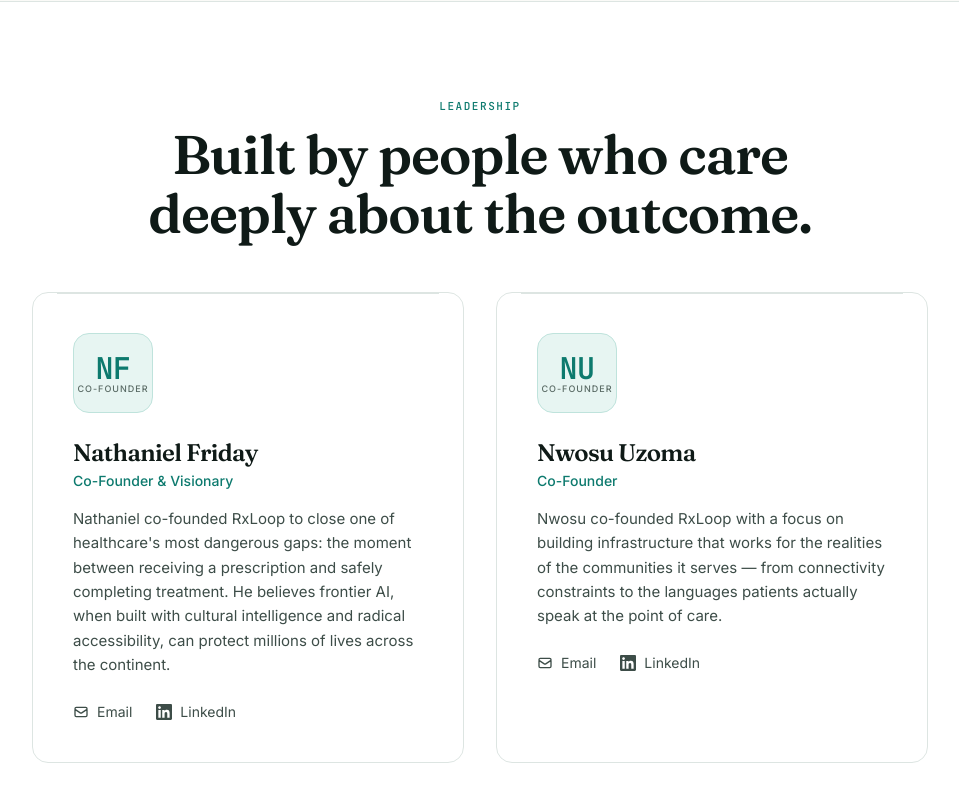
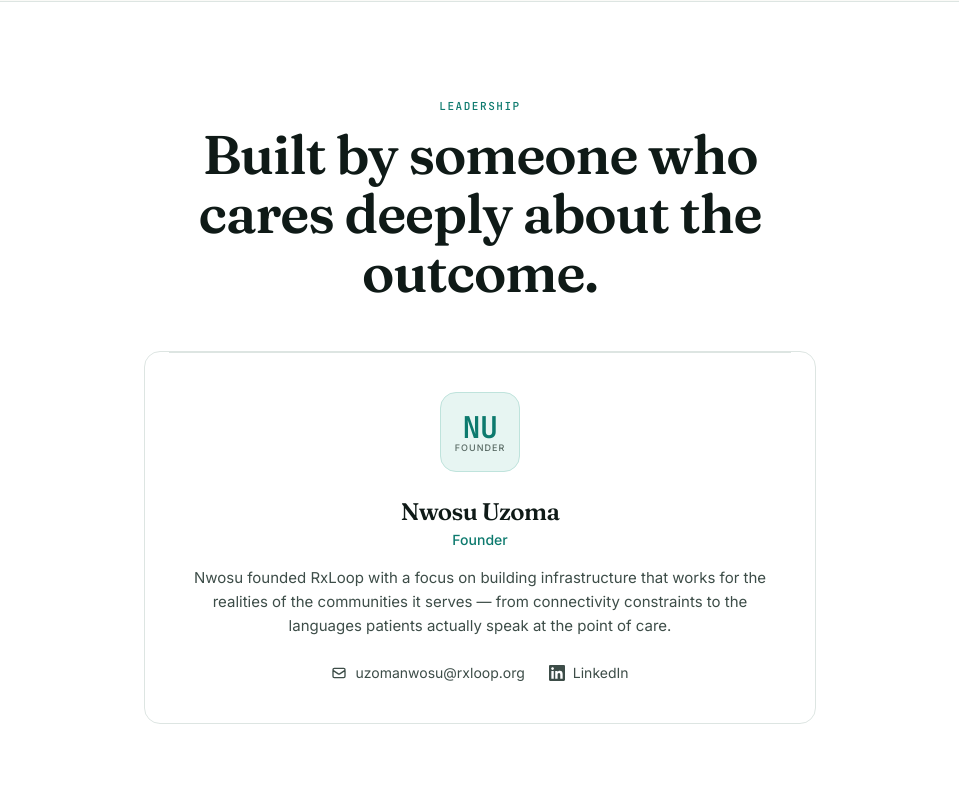
Before and after one commit to v2bobby/rxa-web, a plain HTML site: page index.html in a window 1280 px wide. Shown: the part 6980-7780 px from the top of the page, without its empty margins (160-1119 px from the left). Drawn offline with nearby package versions, Linux system fonts and the light colour scheme.

Commit message:
feat : update web

```diff
--- a/index.html
+++ b/index.html
@@ -27,10 +27,7 @@
     "url": "https://rxloop.org",
     "description": "AI-powered pharmaceutical middleware platform delivering medication verification, multilingual guidance, and adherence support across Sub-Saharan Africa.",
     "foundingDate": "2026",
-    "founder": [
-      { "@type": "Person", "name": "Nathaniel Friday" },
-      { "@type": "Person", "name": "Nwosu Uzoma" }
-    ],
+    "founder": { "@type": "Person", "name": "Nwosu Uzoma" },
     "areaServed": "Sub-Saharan Africa"
   }
   </script>
@@ -126,6 +123,7 @@
       <div class="grid lg:grid-cols-12 gap-x-8 items-center">
 
         <div class="lg:col-span-7">
+
           <h1
             class="font-display text-[2.85rem] md:text-[4rem] lg:text-[4.5rem] leading-[1.02] font-semibold tracking-tight mb-7 text-[#F8FAFC]">
             Medication safety<br>infrastructure for a<br><span class="text-[#5EEAD4]">$65B market.</span>
@@ -513,7 +511,8 @@
         <h3 class="font-display text-2xl font-semibold mb-3">Pharmacies, NGOs &amp; Health Systems</h3>
         <p class="text-[#3D4D48] text-[15px] mb-6">Subscribe to adherence dashboards, license aggregate
           population-health data, or integrate RxLoop's verification layer into your existing distribution network.</p>
-        <a href="mailto:" class="inline-flex items-center text-sm font-semibold text-[#0D7A6E] hover:underline">
+        <a href="mailto:uzomanwosu@rxloop.org"
+          class="inline-flex items-center text-sm font-semibold text-[#0D7A6E] hover:underline">
           Discuss a partnership
           <svg xmlns="http://www.w3.org/2000/svg" class="w-4 h-4 ml-1.5" fill="none" viewBox="0 0 24 24"
             stroke="currentColor" stroke-width="2.5">
@@ -605,82 +604,45 @@
     </div>
   </section>
 
-  <!-- ==================== FOUNDERS ==================== -->
+  <!-- ==================== FOUNDER ==================== -->
   <section class="bg-white border-y border-[#DDE5E2] py-20 md:py-24">
     <div class="max-w-5xl mx-auto px-6">
       <div class="section-header mb-12">
         <div class="eyebrow mb-3">Leadership</div>
-        <h2 class="section-title">Built by people who care deeply about the outcome.</h2>
+        <h2 class="section-title">Built by someone who cares deeply about the outcome.</h2>
       </div>
 
-      <div class="grid md:grid-cols-2 gap-8 max-w-4xl mx-auto">
+      <div class="max-w-2xl mx-auto">
 
-        <!-- Co-Founder: Nathaniel Friday -->
-        <div class="specimen rounded-2xl p-8 md:p-10">
-          <div class="w-20 h-20 rounded-2xl bg-[#E7F5F2] flex items-center justify-center border border-[#BFE3DC] mb-6">
+        <!-- Founder: Nwosu Uzoma -->
+        <div class="specimen rounded-2xl p-8 md:p-10 text-center">
+          <div
+            class="w-20 h-20 mx-auto rounded-2xl bg-[#E7F5F2] flex items-center justify-center border border-[#BFE3DC] mb-6">
             <div class="text-center">
-              <div class="readout text-3xl font-semibold text-[#0D7A6E]">NF</div>
-              <div class="text-[9px] text-[#5A6B65] -mt-1 font-medium tracking-[1px]">CO-FOUNDER</div>
+              <div class="readout text-3xl font-semibold text-[#0D7A6E]">NU</div>
+              <div class="text-[9px] text-[#5A6B65] -mt-1 font-medium tracking-[1px]">FOUNDER</div>
             </div>
           </div>
 
-          <h3 class="font-display text-2xl font-semibold tracking-tight">Nathaniel Friday</h3>
-          <p class="text-[#0D7A6E] text-sm font-medium mt-0.5">Co-Founder &amp; Visionary</p>
+          <h3 class="font-display text-2xl font-semibold tracking-tight">Nwosu Uzoma</h3>
+          <p class="text-[#0D7A6E] text-sm font-medium mt-0.5">Founder</p>
 
           <p class="text-[#3D4D48] mt-4 text-[15px] leading-relaxed">
-            Nathaniel co-founded RxLoop to close one of healthcare's most dangerous gaps: the moment between receiving a
-            prescription and safely completing treatment. He believes frontier AI, when built with cultural intelligence
-            and radical accessibility, can protect millions of lives across the continent.
+            Nwosu founded RxLoop with a focus on building infrastructure that works for the realities of the communities
+            it serves — from connectivity constraints to the languages patients actually speak at the point of care.
           </p>
 
-          <div class="mt-6 flex flex-wrap gap-x-6 gap-y-3 text-sm">
-            <a href="mailto:" class="flex items-center gap-x-2 text-[#3D4D48] hover:text-[#0D7A6E] transition-colors">
+          <div class="mt-6 flex flex-wrap justify-center gap-x-6 gap-y-3 text-sm">
+            <a href="mailto:uzomanwosu@rxloop.org"
+              class="flex items-center gap-x-2 text-[#3D4D48] hover:text-[#0D7A6E] transition-colors">
               <svg xmlns="http://www.w3.org/2000/svg" class="w-4 h-4" fill="none" viewBox="0 0 24 24"
                 stroke="currentColor">
                 <path stroke-linecap="round" stroke-linejoin="round" stroke-width="2"
                   d="M3 8l7.89 5.26a2.009 2.009 0 002.22 0L21 8M5 19h14a2 2 0 002-2V7a2 2 0 00-2-2H5a2 2 0 00-2 2v10a2 2 0 002 2z" />
               </svg>
-              <span>Email</span>
+              <span>uzomanwosu@rxloop.org</span>
             </a>
-            <a href="#" target="_blank"
-              class="flex items-center gap-x-2 text-[#3D4D48] hover:text-[#0D7A6E] transition-colors">
-              <svg xmlns="http://www.w3.org/2000/svg" class="w-4 h-4" fill="currentColor" viewBox="0 0 24 24">
-                <path
-                  d="M20.447 20.452h-3.554v-5.569c0-1.328-.027-3.037-1.852-3.037-1.853 0-2.136 1.445-2.136 2.939v5.667H9.351V9h3.414v1.561h.046c.477-.9 1.637-1.85 3.37-1.85 3.601 0 4.267 2.37 4.267 5.455v6.286zM5.337 7.433c-1.144 0-2.063-.926-2.063-2.064 0-1.14.92-2.064 2.063-2.064 1.14 0 2.064.925 2.064 2.064 0 1.139-.925 2.064-2.064 2.064zm1.782 13.019H3.555V9h3.564v11.452zM22.225 0H1.771C.792 0 0 .774 0 1.729v20.542C0 23.227.792 24 1.771 24h20.451C23.2 24 24 23.227 24 22.271V1.729C24 .774 23.2 0 22.222 0h.003z" />
-              </svg>
-              <span>LinkedIn</span>
-            </a>
-          </div>
-        </div>
-
-        <!-- Co-Founder: Nwosu Uzoma -->
-        <div class="specimen rounded-2xl p-8 md:p-10">
-          <div class="w-20 h-20 rounded-2xl bg-[#E7F5F2] flex items-center justify-center border border-[#BFE3DC] mb-6">
-            <div class="text-center">
-              <div class="readout text-3xl font-semibold text-[#0D7A6E]">NU</div>
-              <div class="text-[9px] text-[#5A6B65] -mt-1 font-medium tracking-[1px]">CO-FOUNDER</div>
-            </div>
-          </div>
-
-          <h3 class="font-display text-2xl font-semibold tracking-tight">Nwosu Uzoma</h3>
-          <p class="text-[#0D7A6E] text-sm font-medium mt-0.5">Co-Founder</p>
-
-          <p class="text-[#3D4D48] mt-4 text-[15px] leading-relaxed">
-            Nwosu co-founded RxLoop with a focus on building infrastructure that works for the realities of the
-            communities it serves — from connectivity constraints to the languages patients actually speak at the point
-            of care.
-          </p>
-
-          <div class="mt-6 flex flex-wrap gap-x-6 gap-y-3 text-sm">
-            <a href="mailto:" class="flex items-center gap-x-2 text-[#3D4D48] hover:text-[#0D7A6E] transition-colors">
-              <svg xmlns="http://www.w3.org/2000/svg" class="w-4 h-4" fill="none" viewBox="0 0 24 24"
-                stroke="currentColor">
-                <path stroke-linecap="round" stroke-linejoin="round" stroke-width="2"
-                  d="M3 8l7.89 5.26a2.009 2.009 0 002.22 0L21 8M5 19h14a2 2 0 002-2V7a2 2 0 00-2-2H5a2 2 0 00-2 2v10a2 2 0 002 2z" />
-              </svg>
-              <span>Email</span>
-            </a>
-            <a href="#" target="_blank"
+            <a href="https://www.linkedin.com/in/uzoma-nwosu/" target="_blank"
               class="flex items-center gap-x-2 text-[#3D4D48] hover:text-[#0D7A6E] transition-colors">
               <svg xmlns="http://www.w3.org/2000/svg" class="w-4 h-4" fill="currentColor" viewBox="0 0 24 24">
                 <path
@@ -731,7 +693,7 @@
         <div class="flex flex-wrap gap-x-8 gap-y-2 text-[#5A6B65]">
           <a href="/blueprint/" class="footer-link">Blueprint</a>
           <a href="/demo/" class="footer-link">Demo</a>
-          <a href="mailto:" class="footer-link">Contact</a>
+          <a href="mailto:uzomanwosu@rxloop.org" class="footer-link">Contact</a>
         </div>
 
         <div class="text-xs text-[#5A6B65]">
```
Also changed, not shown: blueprint/index.html (+3 -6 lines), README.md, 2 other files.
